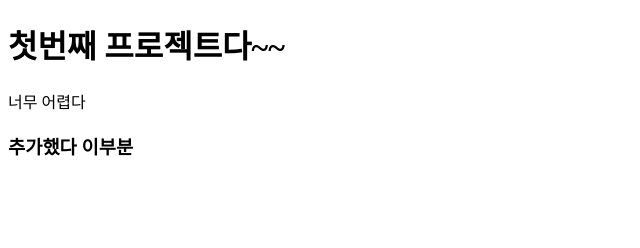
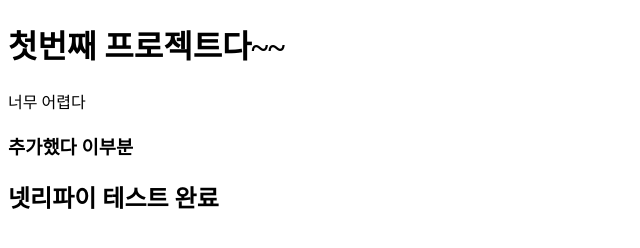
Before and after one commit to Choi-chunsam/first-woong-project, a plain HTML site: page index.html in a window 1280 px wide. Shown: the whole page, without its empty margins (0-640 px from the left). Drawn offline with Linux system fonts and the light colour scheme.

Commit message:
add new sentence

```diff
--- a/index.html
+++ b/index.html
@@ -13,5 +13,6 @@
     <h3>
         추가했다 이부분
     </h3>
+    <h2>넷리파이 테스트 완료</h2>
 </body>
 </html>
```
